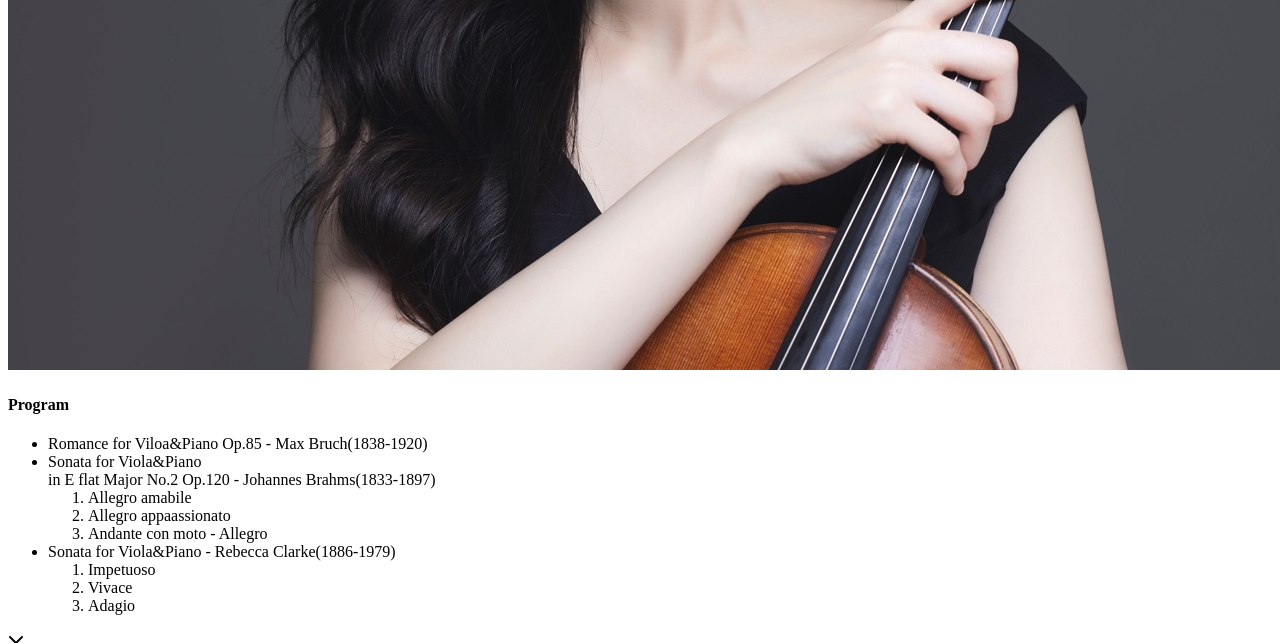
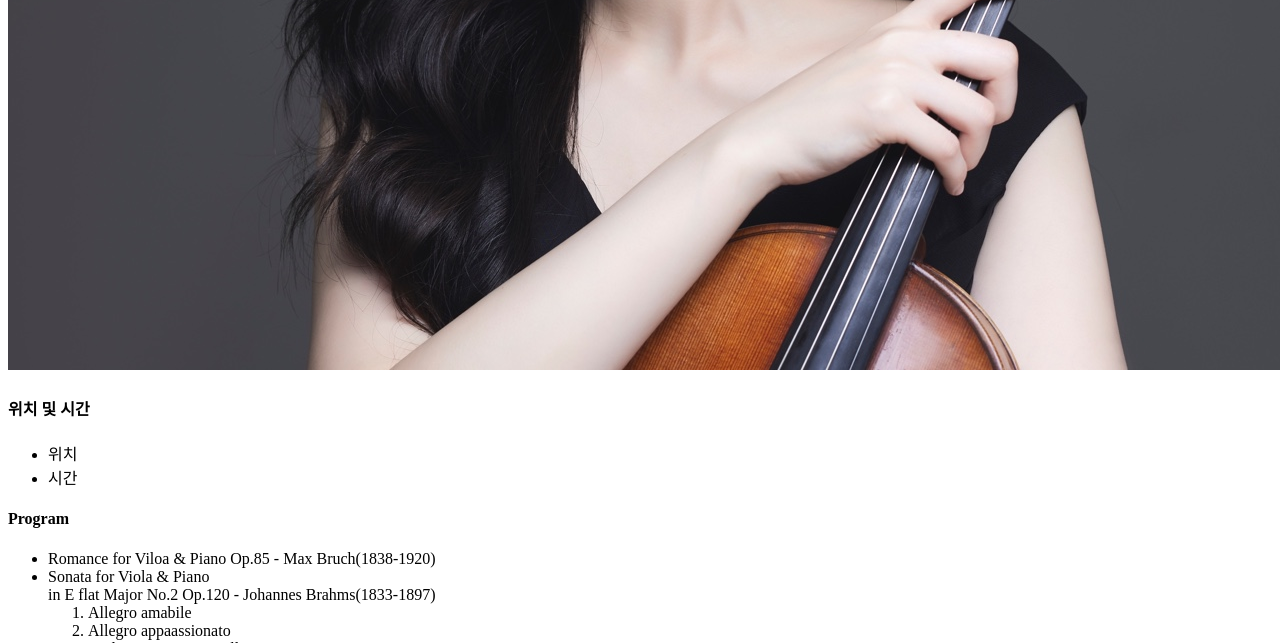
Before and after one commit to vangona/va-gilock, a website with bundled scripts: page src/index.html in a window 1280 px wide. Shown: the part 2537-3180 px from the top of the page. Built offline with nearby package versions, Linux system fonts and the light colour scheme.

Commit message:
Feat: scroll Event

```diff
--- a/src/index.html
+++ b/src/index.html
@@ -31,19 +31,31 @@
       </article>
 
       <article class="article__program">
+        <div class="program__upper">
+          <div class="program__hero">
             <h3 class="program__title">Viola Recital</h3>
             <div class="program__img img-wrapper">
               <img src="../img/profile-horizontal.jpg" />
             </div>
+          </div>
+          <div class="program__time-place">
+            <h4>위치 및 시간</h4>
+            <ul>
+              <li>위치</li>
+              <li>시간</li>
+            </ul>
+          </div>
+        </div>
+        <div class="program__lower">
           <h4>Program</h4>
           <ul class="program__list">
             <li>
-            <span class="music__title">Romance for Viloa&Piano Op.85</span>
+              <span class="music__title">Romance for Viloa & Piano Op.85</span>
               <span class="music__composer">- Max Bruch(1838-1920) </span>
             </li>
             <li>
               <span class="music__title">
-              Sonata for Viola&Piano <br />
+                Sonata for Viola & Piano <br />
                 in E flat Major No.2 Op.120
               </span>
               <span class="music__composer">- Johannes Brahms(1833-1897)</span>
@@ -54,7 +66,7 @@
               </ol>
             </li>
             <li>
-            <span class="music__title">Sonata for Viola&Piano</span>
+              <span class="music__title">Sonata for Viola & Piano</span>
               <span class="music__composer">- Rebecca Clarke(1886-1979)</span>
               <ol class="music__chapter">
                 <li>Impetuoso</li>
@@ -63,6 +75,7 @@
               </ol>
             </li>
           </ul>
+        </div>
         <div class="arrow-box arrow-down">
           <i class="fa-solid fa-chevron-down"></i>
         </div>
--- a/src/js/getScreenSize.js
+++ b/src/js/getScreenSize.js
@@ -1,6 +1,8 @@
 export const screenSize = {
   vw: 0,
   vh: 0,
+  vmin: 0,
+  vmax: 0,
 };
 
 setScreenSize();
@@ -19,7 +21,15 @@ function setScreenSize() {
       window.innerHeight || 0
     ) / 100;
 
+  screenSize.vmin = Math.min(screenSize.vw, screenSize.vh);
+
+  screenSize.vmax = Math.max(screenSize.vw, screenSize.vh);
+
   document.documentElement.style.setProperty("--vw", `${screenSize.vw}px`);
 
   document.documentElement.style.setProperty("--vh", `${screenSize.vh}px`);
+
+  document.documentElement.style.setProperty("--vmin", `${screenSize.vmin}px`);
+
+  document.documentElement.style.setProperty("--vmax", `${screenSize.vmax}px`);
 }
--- a/src/js/main.js
+++ b/src/js/main.js
@@ -1,9 +1,9 @@
-import { scrollEvent, moveToLower } from "./scrollEvent";
+import { mouseWheelEvent, moveToLower, scrollEvent } from "./scrollEvents";
 
-window.addEventListener("mousewheel", scrollEvent);
+window.addEventListener("mousewheel", mouseWheelEvent);
+window.addEventListener("scroll", scrollEvent);
 
 const lowerArrows = document.querySelectorAll(".arrow-down");
-console.log(lowerArrows);
 lowerArrows.forEach((lowerArrow) => {
   lowerArrow.addEventListener("click", moveToLower);
 });
--- a/src/js/scrollEvent.js
+++ /dev/null
@@ -1,29 +0,0 @@
-import { screenSize } from "./getScreenSize";
-
-let lastScrollY = 0;
-
-export const moveToUpper = () => {
-  window.scrollTo({
-    top: window.scrollY - screenSize.vh * 100,
-    behavior: "smooth",
-  });
-};
-
-export const moveToLower = () => {
-  window.scrollTo({
-    top: window.scrollY + screenSize.vh * 100,
-    behavior: "smooth",
-  });
-};
-
-export const scrollEvent = (e) => {
-  console.log(e.deltaY);
-
-  if (e.deltaY < 0) {
-    moveToUpper();
-  }
-
-  if (e.deltaY > 0) {
-    moveToLower();
-  }
-};
--- /dev/null
+++ b/src/js/scrollEvents.js
@@ -0,0 +1,47 @@
+import { screenSize } from "./getScreenSize";
+const { vw, vh } = screenSize;
+
+export const moveToUpper = () => {
+  window.scrollTo({
+    top: window.scrollY - vh * 100,
+    behavior: "smooth",
+  });
+};
+
+export const moveToLower = () => {
+  window.scrollTo({
+    top: window.scrollY + vh * 100,
+    behavior: "smooth",
+  });
+};
+
+export const mobileScrollEvent = (e) => {};
+
+export const mouseWheelEvent = (e) => {
+  if (e.deltaY < 0) {
+    moveToUpper();
+  }
+
+  if (e.deltaY > 0) {
+    moveToLower();
+  }
+};
+
+let lastScrollY = 0;
+export const scrollEvent = (e) => {
+  const scrollY = window.scrollY;
+
+  if (lastScrollY > scrollY) {
+    if (scrollY >= vh * 105) {
+      const programList = document.querySelector(".program__list");
+      programList.style.opacity = 1;
+    }
+  } else {
+    if (scrollY >= vh * 105) {
+      //   const programList = document.querySelector(".program__list");
+      //   programList.style.opacity = 0;
+    }
+  }
+
+  lastScrollY = scrollY;
+};
--- a/src/scss/style.scss
+++ b/src/scss/style.scss
@@ -14,10 +14,15 @@ html {
 }
 
 main {
-  font-family: "Libre Bodoni", serif;
+  display: flex;
+  flex-direction: column;
+
   width: 100%;
   height: 100%;
+
   color: $mainFontColor;
+
+  font-family: "Libre Bodoni", serif;
 
   @extend %mainBgColor;
 }
@@ -26,8 +31,9 @@ article {
   position: relative;
   display: flex;
   flex-direction: column;
+  justify-content: center;
   height: calc(var(--vh, 1vh) * 100);
-  padding: 1rem;
+  padding: 25px;
 
   @include horizontalMode {
     display: grid;
@@ -42,13 +48,15 @@ article .img-wrapper {
   width: 100%;
   height: auto;
 
-  margin-top: 5rem;
+  margin-top: -1rem;
 
   @extend %defaultBoxShadow;
 
   @include horizontalMode {
-    width: auto;
+    width: fit-content;
     height: 100%;
+
+    margin-top: 0;
   }
 
   img {
@@ -57,7 +65,7 @@ article .img-wrapper {
 
     @include horizontalMode {
       height: calc(var(--vh, 1vh) * 100);
-      width: auto;
+      width: calc(var(--vh, 1vh) * 66.6);
     }
   }
 }
@@ -88,7 +96,8 @@ article .img-wrapper {
 
   width: 100%;
 
-  margin: -2rem 1rem 0 1rem;
+  margin-top: -2rem;
+  padding: 0 10px;
 
   font-style: italic;
   font-size: 3rem;
@@ -109,18 +118,62 @@ article .img-wrapper {
 // 프로그램 소개
 
 .article__program {
-  display: flex;
-  flex-direction: column;
-  align-items: center;
+  justify-content: flex-start;
+
   width: 100%;
-  height: calc(var(--vh, 1vh) * 100);
+  height: calc(var(--vh, 1vh) * 200);
+
+  @include horizontalMode {
+    display: grid;
+    grid-template-columns: calc(var(--vh, 1vh) * 66.6) 1fr;
+    padding: 0;
+
+    height: calc(var(--vh, 1vh) * 100);
+
+    .img-wrapper {
+      width: 100%;
+      height: auto;
+
+      img {
+        width: 100%;
+        height: auto;
+      }
+    }
+  }
+
+  .program__upper {
+    display: grid;
+    grid-template-rows: 2fr 3fr;
+
+    height: calc(var(--vh, 1vh) * 100 - 2rem);
+
+    @include horizontalMode {
+      order: 1;
+    }
+  }
+
+  .program__lower {
+    display: flex;
+    flex-direction: column;
+
+    width: 100%;
+
+    @include horizontalMode {
+      padding: 2rem;
+    }
+  }
+
+  .program__hero {
+    position: sticky;
+    top: 1rem;
+  }
 
   .program__title {
     align-self: center;
     margin-top: 1rem;
 
     font-weight: bold;
-    font-size: 1.5rem;
+    font-size: 1.2rem;
   }
 
   .program__img {
@@ -129,20 +182,21 @@ article .img-wrapper {
 
   h4 {
     align-self: center;
-    margin: 2rem;
-    font-size: 2rem;
+    margin: 1rem;
+    font-size: 1.5rem;
   }
 
   .program__list {
     display: flex;
     flex-direction: column;
-    gap: 1.5rem;
+    gap: 1.2rem;
 
     width: 100%;
-    height: 50vh;
-    overflow: scroll;
+    height: 90vh;
 
     font-size: 0.9rem;
+
+    transition: 0.1s all ease-in-out;
 
     & > li {
       display: flex;
@@ -176,8 +230,6 @@ article .img-wrapper {
 }
 
 .article__info {
-  display: flex;
-  flex-direction: column;
   justify-content: center;
   align-items: center;
 
@@ -208,7 +260,7 @@ article .img-wrapper {
 
 .arrow-down {
   position: absolute;
-  bottom: 2rem;
+  bottom: 1rem;
 
   font-size: 1.5rem;
 
```
Also changed, not shown: build/css/style.css, build/index.html, build/js/main.js. Lines whose indentation alone changed are shown as unchanged.
